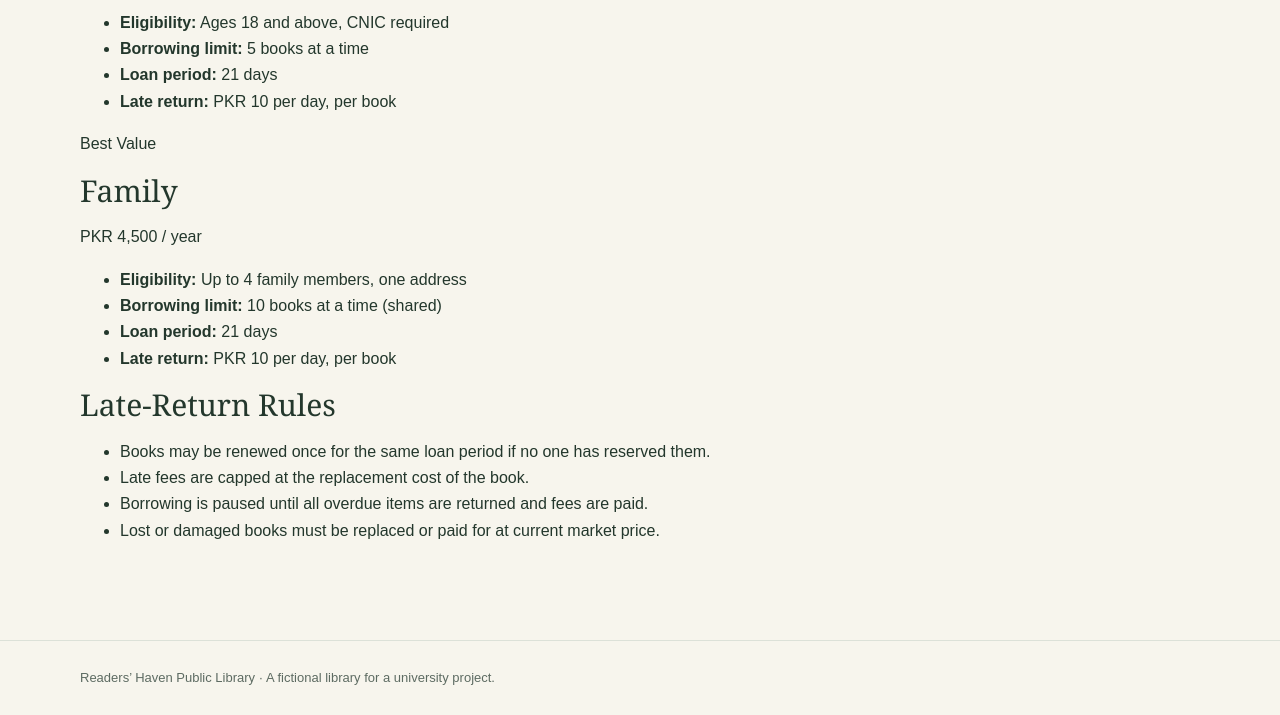
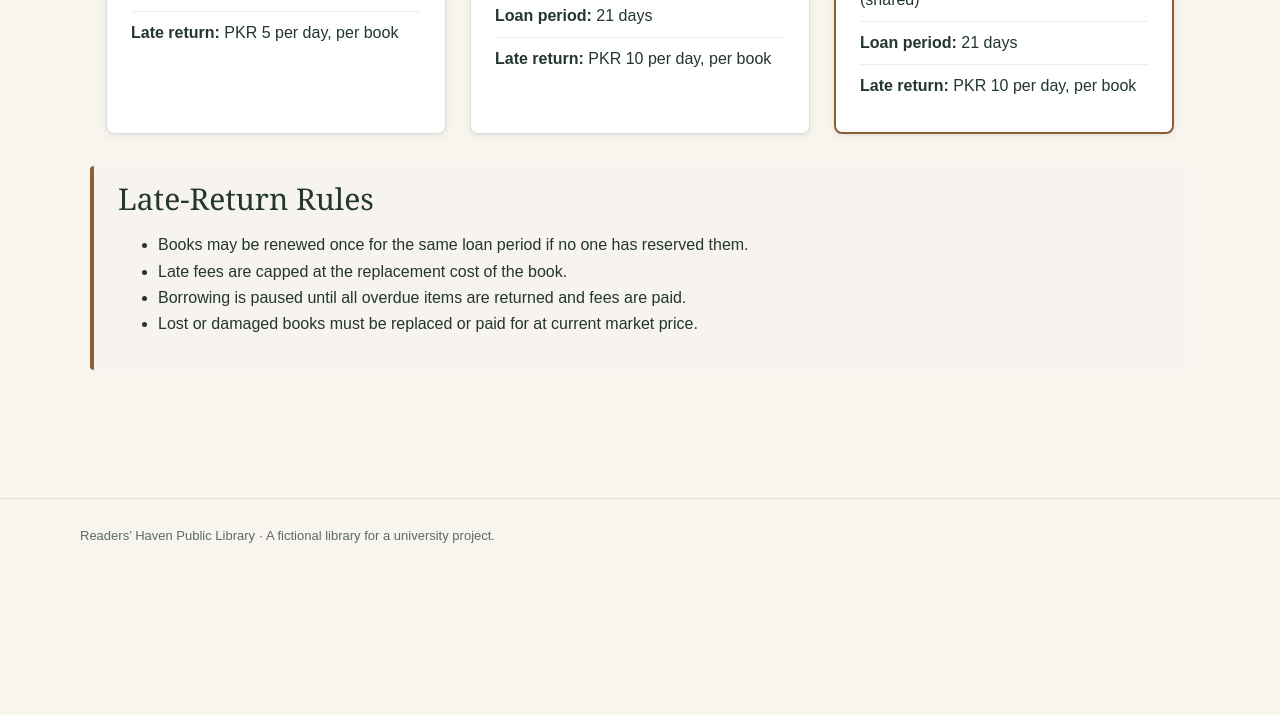
Before and after one commit to wasiqaliiii/readers-haven-library, a website: page src/membership.html in a window 1280 px wide. Shown: the part 613-1328 px from the top of the page. After the commit the page ends 1185 px from the top, so only its background shows below. Drawn offline with Linux system fonts and the light colour scheme.

Commit message:
style: add plan card layout for membership page

```diff
--- a/styles/style.css
+++ b/styles/style.css
@@ -337,3 +337,83 @@ h2 { margin: 0 0 16px; font-size: 30px; }
   .page-home .home-card,
   .page-home .home-visit { padding: 24px; }
 }
+/* ===== Membership page ===== */
+.page-membership .membership-intro {
+  max-width: 760px;
+  margin: 2rem auto 1.5rem;
+  padding: 0 1rem;
+  text-align: center;
+}
+
+.page-membership .plans-grid {
+  display: grid;
+  grid-template-columns: repeat(3, 1fr);
+  gap: 1.5rem;
+  max-width: 1100px;
+  margin: 0 auto 2rem;
+  padding: 0 1rem;
+}
+
+.page-membership .plan-card {
+  position: relative;
+  background: #ffffff;
+  border: 1px solid #dddddd;
+  border-radius: 8px;
+  padding: 1.5rem;
+  text-align: center;
+  box-shadow: 0 2px 6px rgba(0, 0, 0, 0.08);
+}
+
+.page-membership .plan-featured {
+  border: 2px solid #8b5e34;
+}
+
+.page-membership .plan-badge {
+  position: absolute;
+  top: -0.8rem;
+  left: 50%;
+  transform: translateX(-50%);
+  margin: 0;
+  padding: 0.2rem 0.8rem;
+  background: #8b5e34;
+  color: #ffffff;
+  font-size: 0.8rem;
+  border-radius: 999px;
+}
+
+.page-membership .plan-fee {
+  font-size: 1.8rem;
+  font-weight: bold;
+  margin: 0.5rem 0 1rem;
+}
+
+.page-membership .plan-fee span {
+  font-size: 0.9rem;
+  font-weight: normal;
+  color: #666666;
+}
+
+.page-membership .plan-details {
+  list-style: none;
+  margin: 0;
+  padding: 0;
+  text-align: left;
+}
+
+.page-membership .plan-details li {
+  padding: 0.5rem 0;
+  border-bottom: 1px solid #eeeeee;
+}
+
+.page-membership .plan-details li:last-child {
+  border-bottom: none;
+}
+
+.page-membership .late-rules {
+  max-width: 1100px;
+  margin: 0 auto 3rem;
+  padding: 1rem 1.5rem;
+  background: #f7f3ee;
+  border-left: 4px solid #8b5e34;
+  border-radius: 4px;
+}
```
